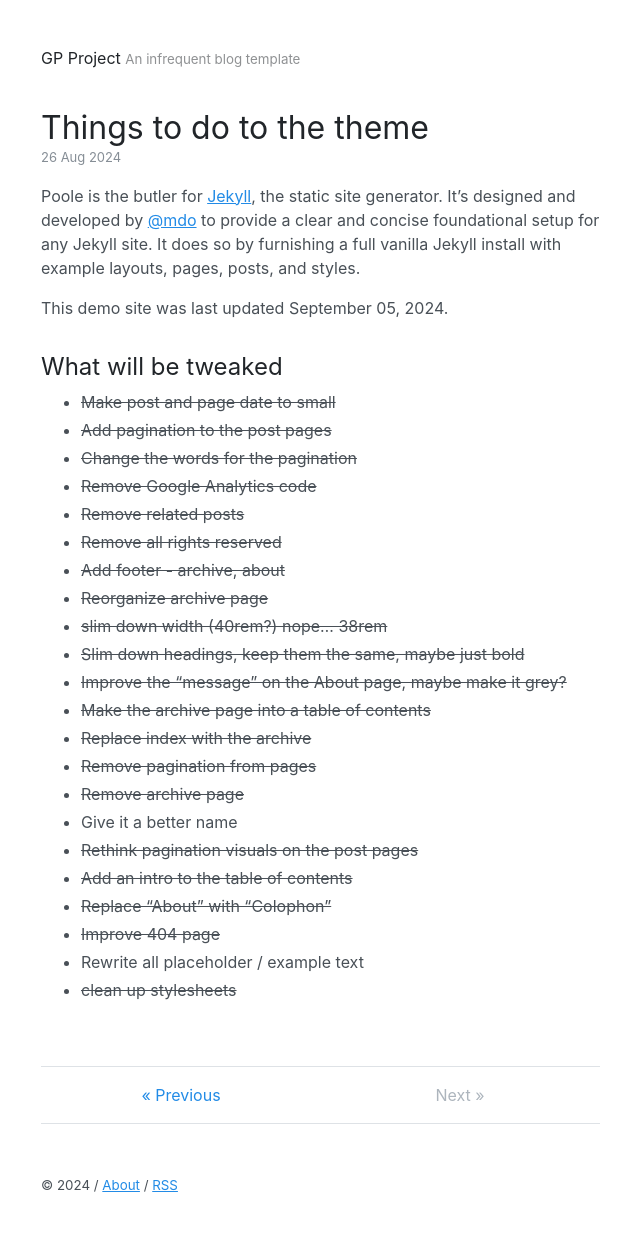
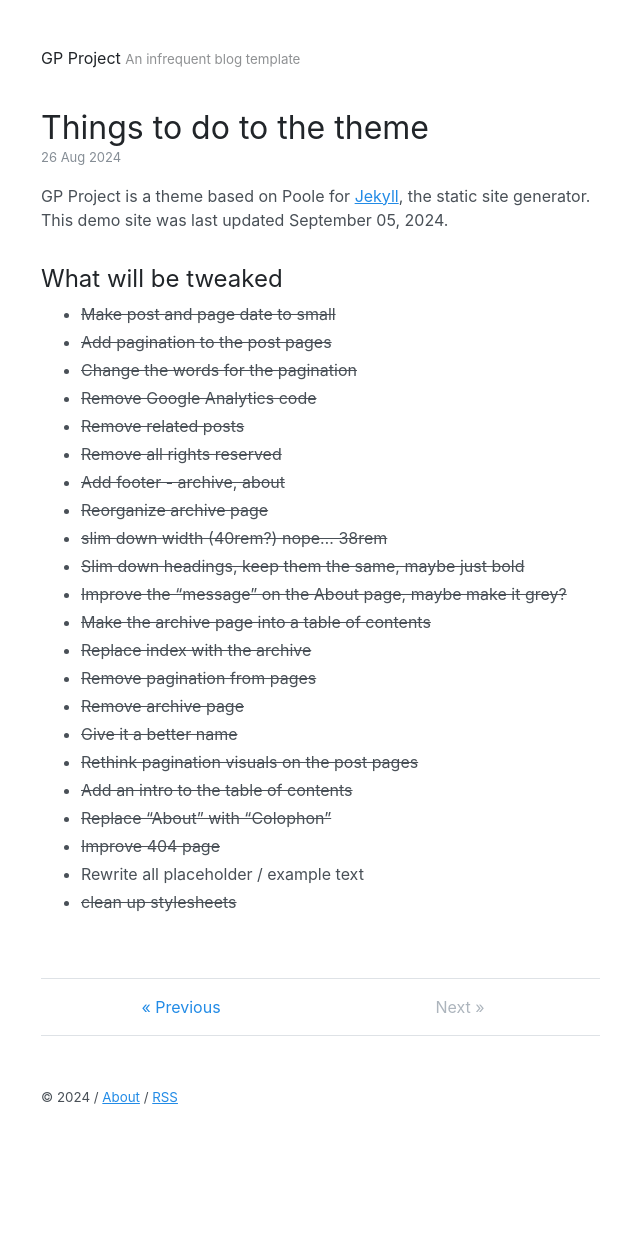
Before and after one commit to akmolteni/gp, a Jekyll site: the page built from _posts/2024-08-26-todo.md, in a window 1280 px wide. Shown: the whole page, without its empty margins (319-959 px from the left). Built offline with Jekyll 4.4.1, drawn with Linux system fonts in a browser that asks for light colours; after the commit the page ends 1156 px from its top, so only the background shows below that.

Commit message:
Update 2024-08-26-todo.md

```diff
--- a/_posts/2024-08-26-todo.md
+++ b/_posts/2024-08-26-todo.md
@@ -4,9 +4,7 @@ title: Things to do to the theme
 ---
 
 
-Poole is the butler for [Jekyll](http://jekyllrb.com), the static site generator. It's designed and developed by [@mdo](https://twitter.com/mdo) to provide a clear and concise foundational setup for any Jekyll site. It does so by furnishing a full vanilla Jekyll install with example layouts, pages, posts, and styles.
-
-This demo site was last updated {{ site.time | date: "%B %d, %Y" }}.
+GP Project is a theme based on Poole for [Jekyll](http://jekyllrb.com), the static site generator. This demo site was last updated {{ site.time | date: "%B %d, %Y" }}.
 
 ## What will be tweaked
 
@@ -25,7 +23,7 @@ This demo site was last updated {{ site.time | date: "%B %d, %Y" }}.
 * ~~Replace index with the archive~~
 * ~~Remove pagination from pages~~
 * ~~Remove archive page~~
-* Give it a better name
+* ~~Give it a better name~~
 * ~~Rethink pagination visuals on the post pages~~
 * ~~Add an intro to the table of contents~~
 * ~~Replace "About" with "Colophon"~~
```
